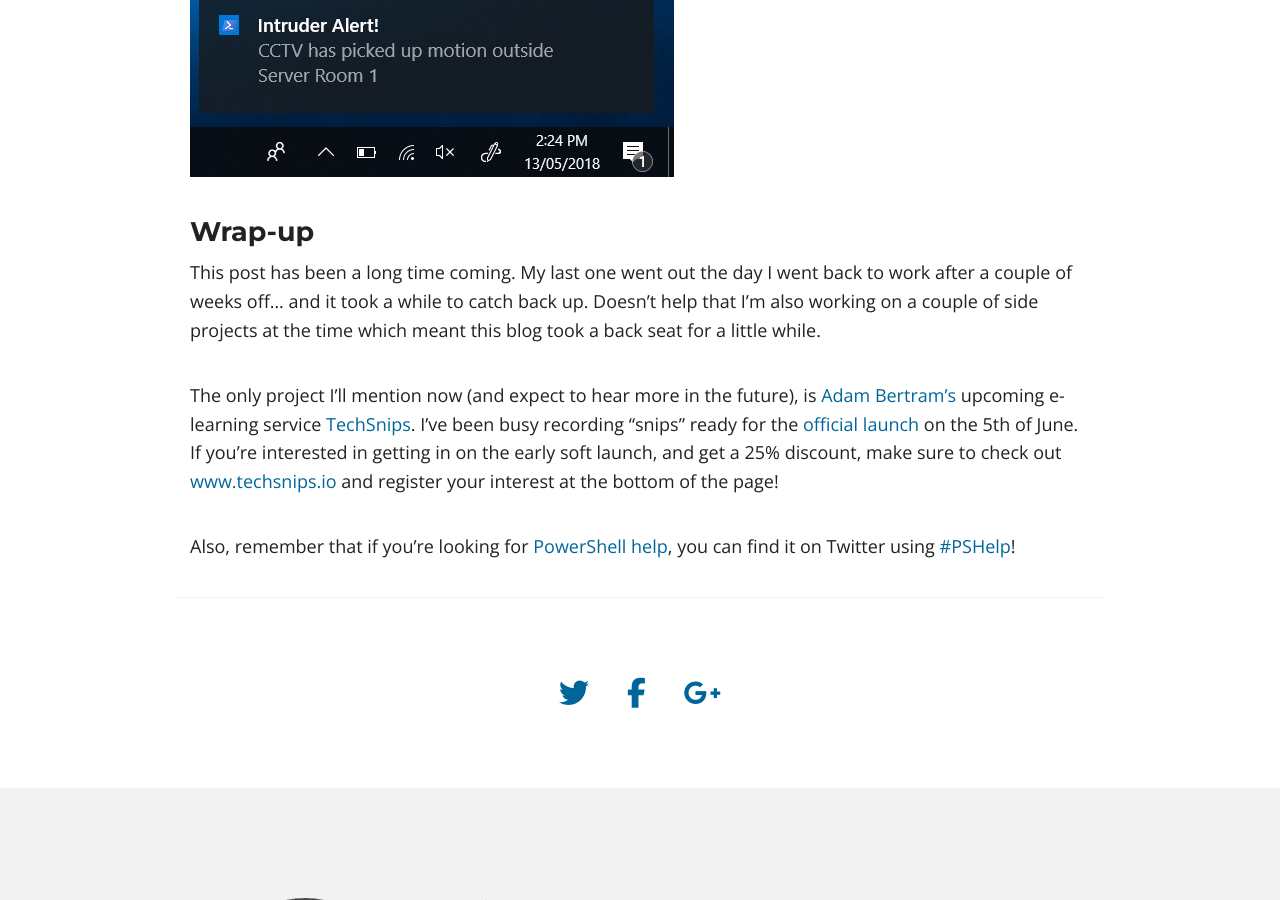
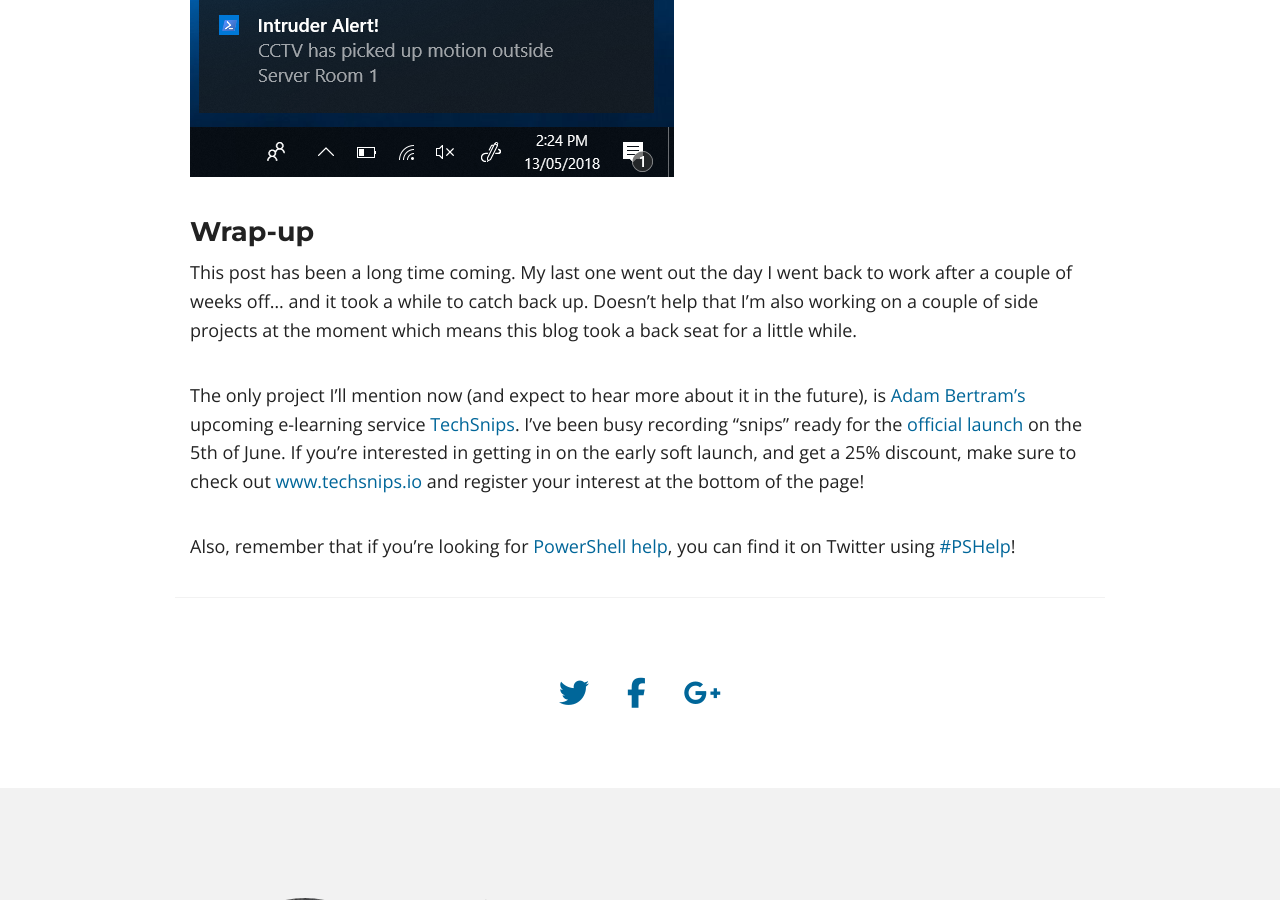
Before and after one commit to Windos/windos.github.io, a Jekyll site: the page built from _posts/2018-05-13-crouton-heroimages.md, in a window 1280 px wide and 900 px high, scrolled down 2212 px. Built offline with Jekyll 4.4.1, drawn with Linux system fonts in a browser that asks for light colours; nearby versions of some CDN libraries; some web fonts are replaced; comment, search, counter and statistics services are not loaded; some of the changed text lies outside the part shown.

Commit message:
typo fixes

```diff
--- a/_posts/2018-05-13-crouton-heroimages.md
+++ b/_posts/2018-05-13-crouton-heroimages.md
@@ -82,10 +82,10 @@
 
 This post has been a long time coming. My last one went out the day I went back
 to work after a couple of weeks off… and it took a while to catch back up.
-Doesn’t help that I’m also working on a couple of side projects at the time
-which meant this blog took a back seat for a little while.
+Doesn’t help that I’m also working on a couple of side projects at the moment
+which means this blog took a back seat for a little while.
 
-The only project I’ll mention now (and expect to hear more in the future), is
+The only project I’ll mention now (and expect to hear more about it in the future), is
 [Adam Bertram’s](https://twitter.com/adbertram/) upcoming e-learning service
 [TechSnips](http://techsnips.io). I’ve been busy recording “snips” ready for the
 [official
```
Also changed, not shown: other parts of _posts/2018-05-13-crouton-heroimages.md (+1 -1 lines).
